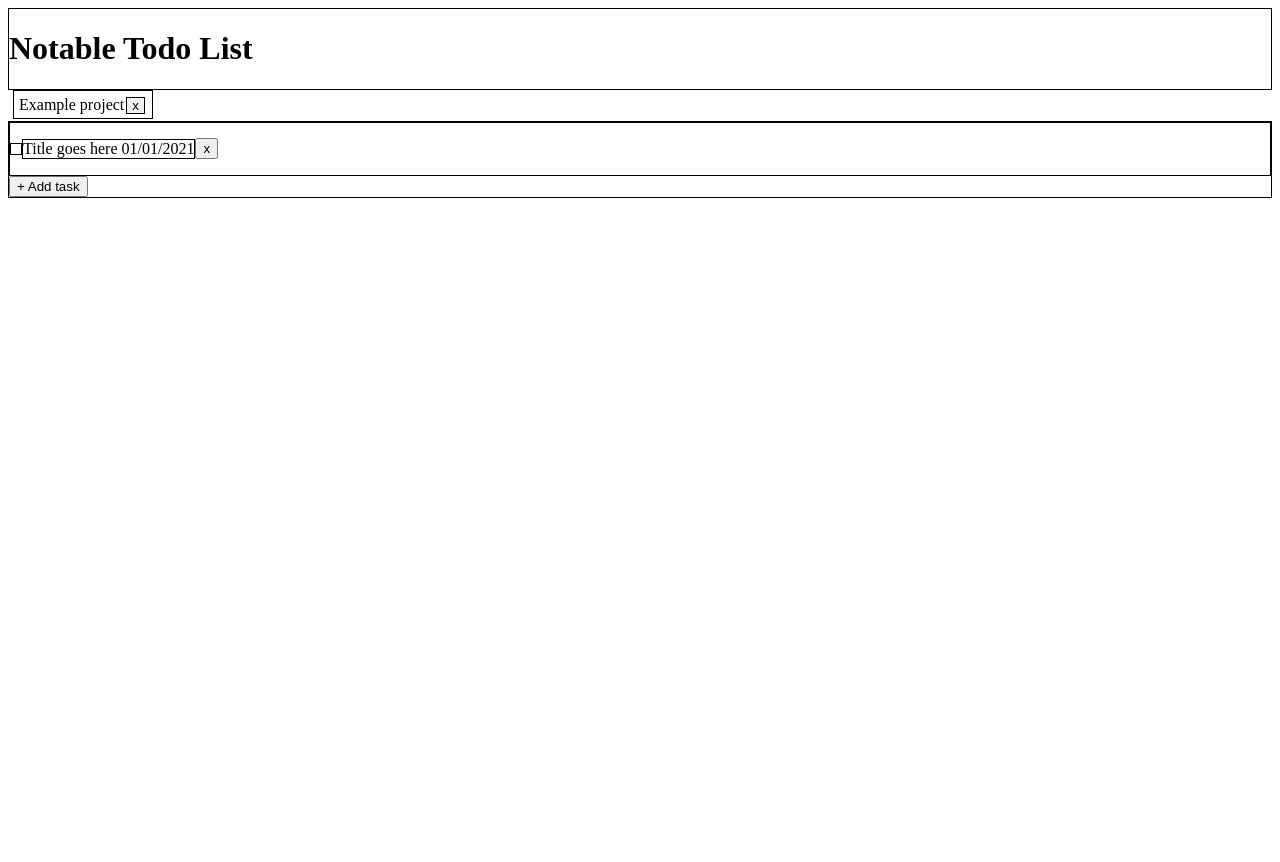
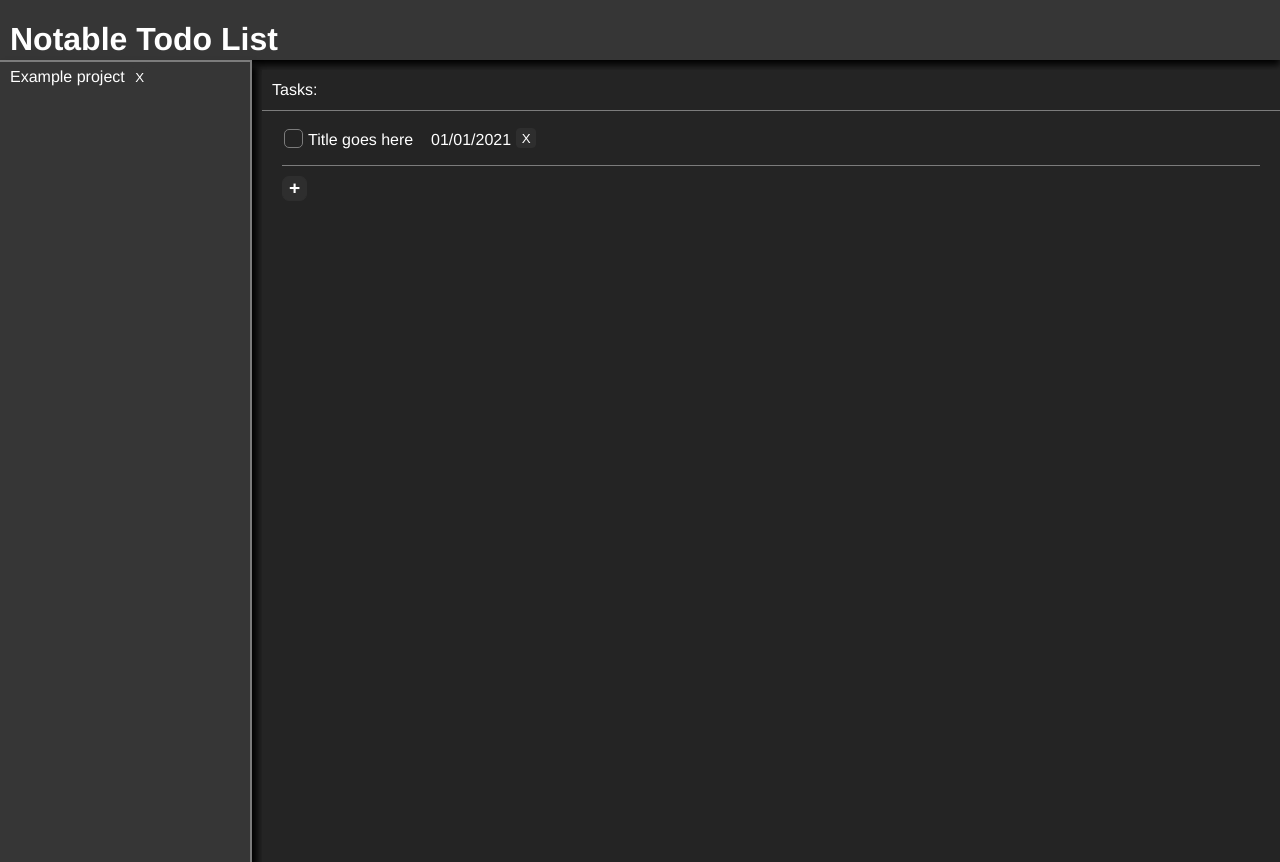
Before and after one commit to oto-tuul/todo-list, a website built with webpack: page dist/index.html in a window 1280 px wide. Before the commit the page ends 800 px from the top, so only its background shows below. Built offline with Linux system fonts and the light colour scheme.

Commit message:
Added preliminary CSS stylization

```diff
--- a/src/domModification.js
+++ b/src/domModification.js
@@ -32,7 +32,7 @@ let createProjectTab = function createProjectTab(name) {
     projectTab.classList.add('projectTab');
     projectTab.id = name;
     let removeProjectBtn = document.createElement('button');
-    removeProjectBtn.innerHTML = 'x';
+    removeProjectBtn.innerHTML = 'X';
     removeProjectBtn.classList.add('removeProjectBtn');
     projectTab.appendChild(removeProjectBtn);
     projectBar.appendChild(projectTab);
@@ -68,6 +68,11 @@ let populateProjectBar = function populateProjectBar() {
         projectBar.removeChild(projectBar.firstChild);
     };
 
+    let projectBarTitle = document.createElement('p');
+    projectBarTitle.id = 'projectBarTitle';
+    projectBarTitle.innerHTML = 'Projects:';
+    projectBar.appendChild(projectBarTitle);
+
     Object.keys(projectList).forEach(element => {
         createProjectTab(`${element}`);
     });
@@ -87,6 +92,11 @@ let populateList = function populateList (projectKey) {
         listContainer.removeChild(listContainer.firstChild);
     };
 
+    let listContainerTitle = document.createElement('p');
+    listContainerTitle.id = 'listContainerTitle';
+    listContainerTitle.innerHTML = 'Tasks:';
+    listContainer.appendChild(listContainerTitle);
+
     projectList[projectKey].forEach(element => {
         let listItem = document.createElement('div');
         listItem.classList.add('listItem');
@@ -94,21 +104,23 @@ let populateList = function populateList (projectKey) {
         let itemCheck = document.createElement('p');
         itemCheck.classList.add('itemCheck');
         itemCheck.innerHTML = ' ';
-        if (element.check == true) {
-            itemCheck.innerHTML = '✓';
-            listItem.classList.add('doneItem');
-        };
         listItem.appendChild(itemCheck);
 
         let itemText = document.createElement('p');
         itemText.classList.add('itemText');
-        itemText.innerHTML = `${element.title} ${element.dueDate}`;
+        itemText.innerHTML = `${element.title}` + ' '.repeat(4) + `${element.dueDate}`;
         listItem.appendChild(itemText);
         listContainer.appendChild(listItem);
 
+        if (element.check == true) {
+            itemCheck.innerHTML = '✓';
+            itemText.classList.add('doneItem');
+        };
+
+
         let removeItemBtn = document.createElement('button');
         removeItemBtn.classList.add('removeItemBtn');
-        removeItemBtn.innerHTML = 'x';
+        removeItemBtn.innerHTML = 'X';
         listItem.appendChild(removeItemBtn);
 
         itemCheck.addEventListener('click', () => {
@@ -117,13 +129,13 @@ let populateList = function populateList (projectKey) {
                 itemCheck.innerHTML = '✓';
                 console.log(element);
                 saveProjectList();
-                listItem.classList.add('doneItem');
+                itemText.classList.add('doneItem');
             } else {
                 element.check = false;
                 itemCheck.innerHTML = ' ';
                 console.log(element);
                 saveProjectList();
-                listItem.classList.remove('doneItem');
+                itemText.classList.remove('doneItem');
             }
         });
 
@@ -194,7 +206,7 @@ let populateList = function populateList (projectKey) {
     });
 
     let newItemBtn = document.createElement('button');
-    newItemBtn.innerHTML = '+ Add task';
+    newItemBtn.innerHTML = '+';
     newItemBtn.id = 'newItemBtn';
     listContainer.appendChild(newItemBtn);
 
--- a/src/index.js
+++ b/src/index.js
@@ -1,7 +1,4 @@
 import './stylesheet.css';
-import {createProject, saveProject, loadProject} from './persistentProjects';
-import createTodo from './todoFactory';
 import {init} from './initialRender';
-import {populateList} from './domModification';
 
 init();
--- a/src/initialRender.js
+++ b/src/initialRender.js
@@ -1,6 +1,6 @@
 import createTodo from './todoFactory';
-import {createProject, saveProjectList, loadProjectList, projectList} from './persistentProjects';
-import {newProject, createProjectTab, populateProjectBar, populateList, newTodo} from './domModification';
+import {createProject, saveProjectList, loadProjectList} from './persistentProjects';
+import {createProjectTab, populateProjectBar, populateList} from './domModification';
 export {init}
 
 
--- a/src/persistentProjects.js
+++ b/src/persistentProjects.js
@@ -1,6 +1,3 @@
-// localStorage.setItem('myLibrary', JSON.stringify(myLibrary));
-// JSON.parse(localStorage.getItem('myLibrary')
-
 export {createProject, saveProjectList, loadProjectList, projectList}
 
 let projectList = {};
--- a/src/stylesheet.css
+++ b/src/stylesheet.css
@@ -1,53 +1,173 @@
+html, body {
+    width: 100%;
+    margin: 0;
+    background-color: rgb(36, 36, 36);
+    color:white;
+    overflow: hidden;
+}
+
+#content {
+    width: 100%;
+    display: grid;
+    grid-template-columns: max-content auto;
+    grid-template-rows: auto auto;
+    grid-template-areas: 'header header'
+                        'projectBar listContainer';
+    font-family: Helvetica, sans-serif;
+}
+
 #header {
-    border: 1px solid black;
+    height: 60px;
+    grid-area: header;
+    background-color: rgb(54, 54, 54);
+    /* border-bottom: 2px solid rgb(124, 124, 124); */
+    padding-left: 10px;
+    display: flex;
+    align-items: baseline;
+    box-shadow: 0px 5px 7px black;
 }
 
 #projectBar {
-    margin: 5px;
+    margin: 0;
+    width: 250px;
+    height: 100vh;
+    background-color: rgb(54, 54, 54);
+    border-top: 2px solid rgb(124, 124, 124);
+    border-right: 2px solid rgb(124, 124, 124);
+    grid-area: projectBar;
+    box-shadow: 5px 6px 7px black;
+    margin-right: 10px;
 }
 
 .projectTab {
+    margin: 0;
+    margin-left: 10px;
+    display: flex;
     text-decoration: none;
-    color: black;
-    border: 1px solid black;
-    padding: 5px;
-    margin: 0px;
+    color: white;
+    padding-top: 5px;
+    align-items:baseline;
+}
+
+#projectBarTitle {
+    margin: 0;
+    height: 40px;
+    border-bottom: 1px solid rgb(124, 124, 124);
+    display: flex;
+    align-items: center;
+    padding-left: 10px;
+    padding-top: 8px;
 }
 
 .projectTab button {
-    border: 1px solid black;
-    padding: 0px 5px;
-    margin: 2px;
+    width: 20px;
+    height: 20px;
+    background-color: rgb(54, 54, 54);
+    color: white;
+    border: 1px solid rgb(54, 54, 54);
+    border-radius: 4px;
+    padding: 0px 1px;
+    margin-left: 5px;
+    text-align: center;
+}
+
+.projectTab button:hover {
+    background-color: rgb(124, 124, 124);
 }
 
 #listContainer {
-    border: 1px solid black;
+    background-color: rgb(36, 36, 36);
+    grid-area: listContainer;
+    margin: 0;
+    margin-top: 10px;
+}
+
+#listContainerTitle {
+    height: 40px;
+    margin: 0;
+    border-bottom: solid 1px rgb(124, 124, 124);
+    display: flex;
+    align-items: center;
+    padding-left: 10px;
 }
 
 .listItem {
-    border: 1px solid black;
+    border-bottom: 1px solid rgb(124, 124, 124);
     display: flex;
     align-items: center;
+    margin-left: 20px;
+    margin-right: 20px;
+}
+
+.listItem button {
+    width: 20px;
+    height: 20px;
+    background-color: rgb(46, 46, 46);
+    color: white;
+    border: 1px solid rgb(46, 46, 46);
+    border-radius: 4px;
+    padding: 0px 1px;
+    margin-left: 5px;
+}
+
+.listItem button:hover {
+    background-color: rgb(124, 124, 124);
 }
 
 .itemCheck {
-    height: 10px;
-    width: 10px;
-    border: 1px solid black;
+    display: flex;
+    height: 15px;
+    width: 15px;
+    border: 1px solid rgb(124, 124, 124);
+    border-radius: 5px;
+    text-decoration: none;
+    margin-right: 5px;
+    margin-left: 2px;
+    align-items: center;
+    padding-top: 2px;
+    padding-left: 2px;
 }
 
 .itemText {
     width: max-content;
-    border: 1px solid black;
+    padding-top: 4px;
+    white-space: pre-wrap;
 }
 
 .removeItemBtn {
     height: max-content;
     width: max-content;
+    text-decoration: none;
 }
 
 .doneItem {
     text-decoration: line-through;
+    color: rgb(124, 124, 124);
+}
+
+#newProjectBtn, #newItemBtn {
+    width: 25px;
+    height: 25px;
+    background-color: rgb(46, 46, 46);
+    color: white;
+    border: 1px solid rgb(46, 46, 46);
+    border-radius: 7px;
+    font-size: larger;
+    font-weight: bolder;
+    display: flex;
+    align-items: center;
+    justify-content: center;
+    padding-bottom: 2px;
+    margin-left: 10px;
+}
+
+#newItemBtn {
+    margin-left: 20px;
+    margin-top: 10px;
+}
+
+#newProjectBtn:hover, #newItemBtn:hover {
+    background-color: rgb(199, 0, 0);
 }
 
 .details {
@@ -56,10 +176,10 @@
 
 .itemDetail {
     width: max-content;
-    border: 1px solid black;
+    border: 1px solid white;
 }
 
 #priorityForm {
     width: max-content;
-    border: 1px solid black;
+    border: 1px solid white;
 }
```
Also changed, not shown: dist/main.js.
